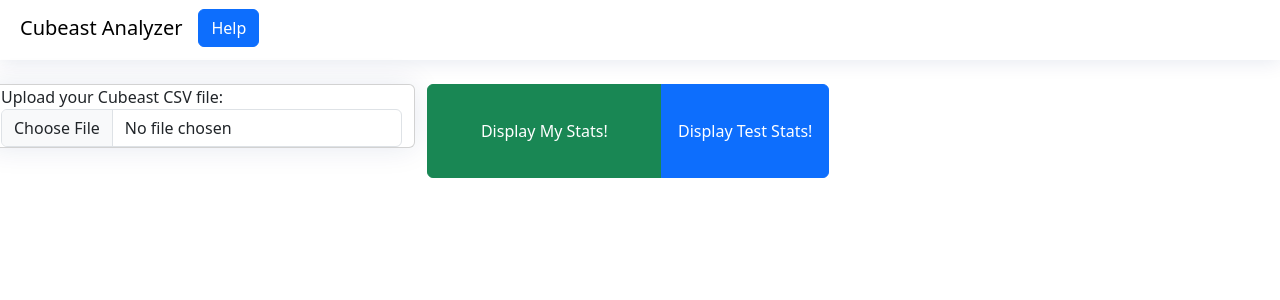
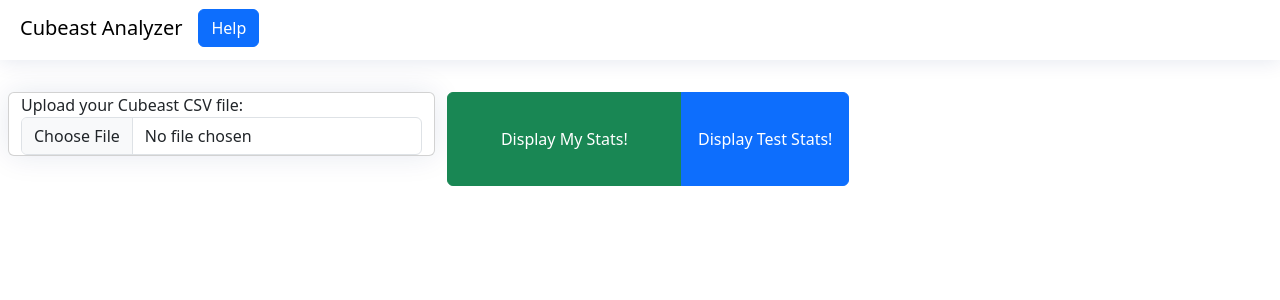
Before and after one commit to cuberplus/cubeastanalyzer, a React (Create React App) app: page / in a window 1280 px wide. Shown: the top 300 px of the page. Built offline with nearby package versions, Linux system fonts and the light colour scheme.

Commit message:
Added more margins

```diff
--- a/src/Components/FileInput.tsx
+++ b/src/Components/FileInput.tsx
@@ -98,7 +98,7 @@ export class FileInput extends React.Component<FileInputProps, FileInputState> {
 
                 <br />
 
-                <Row className="col-lg-8 col-md-12 col-sm-12">
+                <Row className="m-2 col-lg-8 col-md-12 col-sm-12">
                     <Card className="info-card col-lg-6 col-md-12 col-sm-12">
                         <Form>
                             Upload your Cubeast CSV file:
--- a/src/Components/FilterPanel.tsx
+++ b/src/Components/FilterPanel.tsx
@@ -349,7 +349,7 @@ export class FilterPanel extends React.Component<FilterPanelProps, FilterPanelSt
             let numSolves = Math.min(1000, this.props.solves.length);
             analysis = (
                 <div>
-                    <Row>
+                    <Row className="m-2">
                         <Button className={"col-lg-2 col-md-2 col-sm-12"} onClick={this.showFilters.bind(this)}>
                             Show filters
                         </Button>
@@ -373,7 +373,7 @@ export class FilterPanel extends React.Component<FilterPanelProps, FilterPanelSt
                     <br />
 
                     <Row>
-                        <Tabs
+                        <Tabs className="m-2"
                             activeKey={this.state.tabKey}
                             onSelect={this.tabSelect.bind(this)}
                         >
@@ -398,7 +398,7 @@ export class FilterPanel extends React.Component<FilterPanelProps, FilterPanelSt
                                         case StepName.PLL:
                                             return x.steps.pll;
                                         default:
-                                            console.log("invalid step picked" + this.state.drilldownStep.value);
+                                            console.log("Invalid step picked" + this.state.drilldownStep.value);
                                             return x.steps.cross;
                                     }
                                 })} stepName={this.state.drilldownStep.label} />
```
